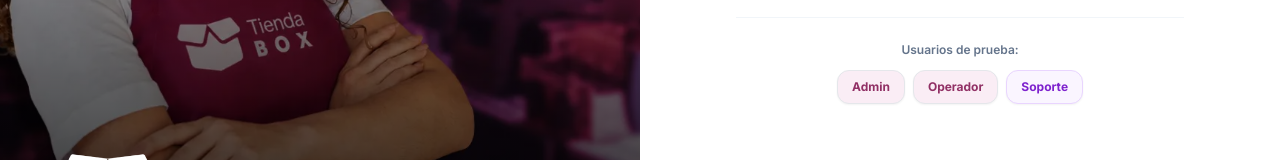
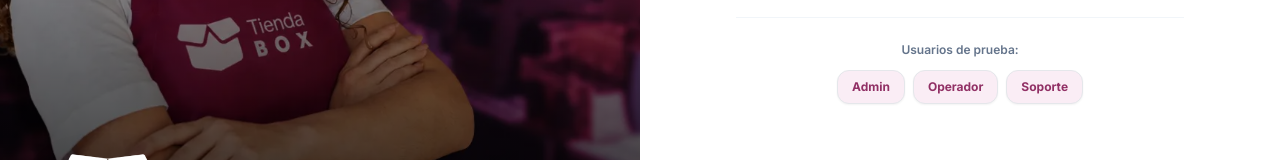
Before and after one commit to Sebhvarg/ChallengeTecnico, an Angular app in the folder frontend/: page /login in a window 1280 px wide. Shown: the part 526-686 px from the top of the page. Built offline with nearby package versions, Linux system fonts and the light colour scheme.

Commit message:
fix: Color button soporte

```diff
--- a/frontend/src/app/pages/login/login.component.html
+++ b/frontend/src/app/pages/login/login.component.html
@@ -127,7 +127,7 @@
           <button
             type="button"
             (click)="fillCredentials('soporte')"
-            class="px-3.5 py-2 rounded-xl text-xs font-bold bg-purple-50 text-purple-700 border border-purple-200 hover:bg-purple-700 hover:text-white transition-all shadow-sm">
+            class="px-3.5 py-2 rounded-xl text-xs font-bold bg-brand-primary-light text-brand-primary border border-brand-primary-muted/40 hover:bg-brand-primary hover:text-white transition-all shadow-sm">
             Soporte
           </button>
         </div>
```
